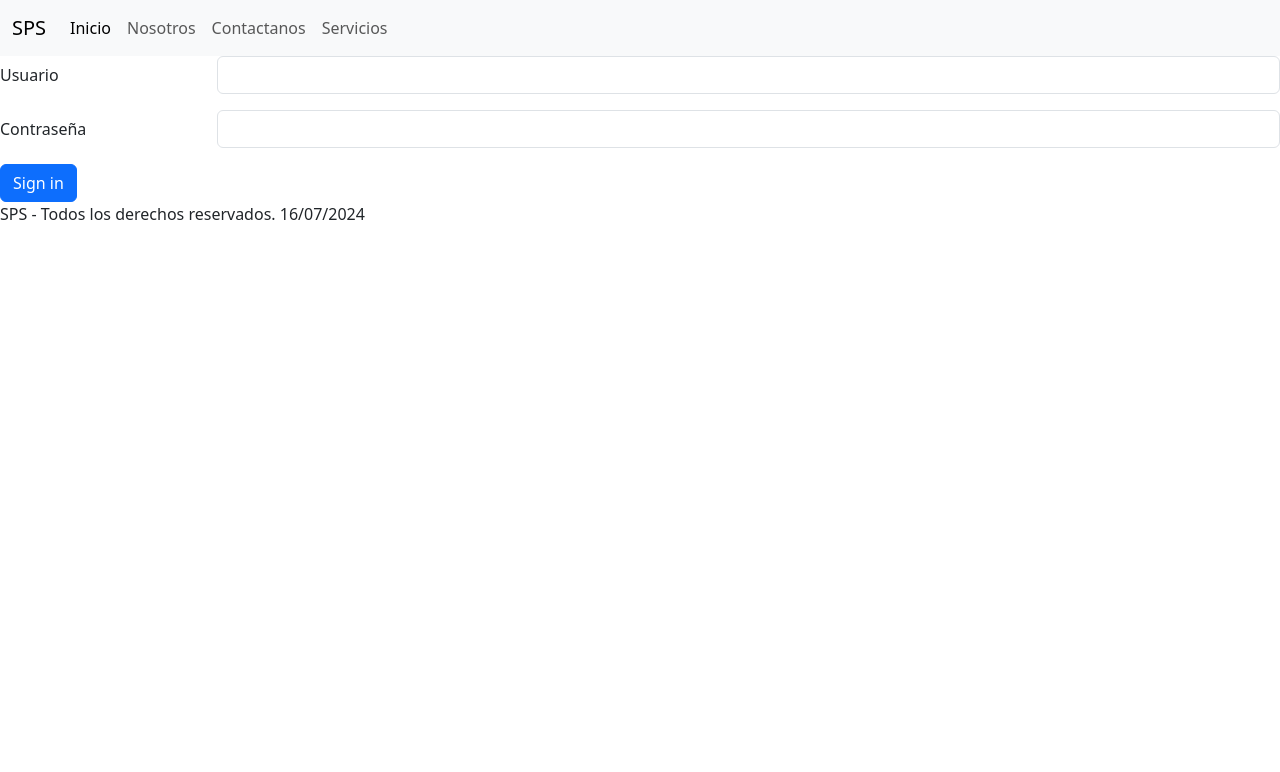
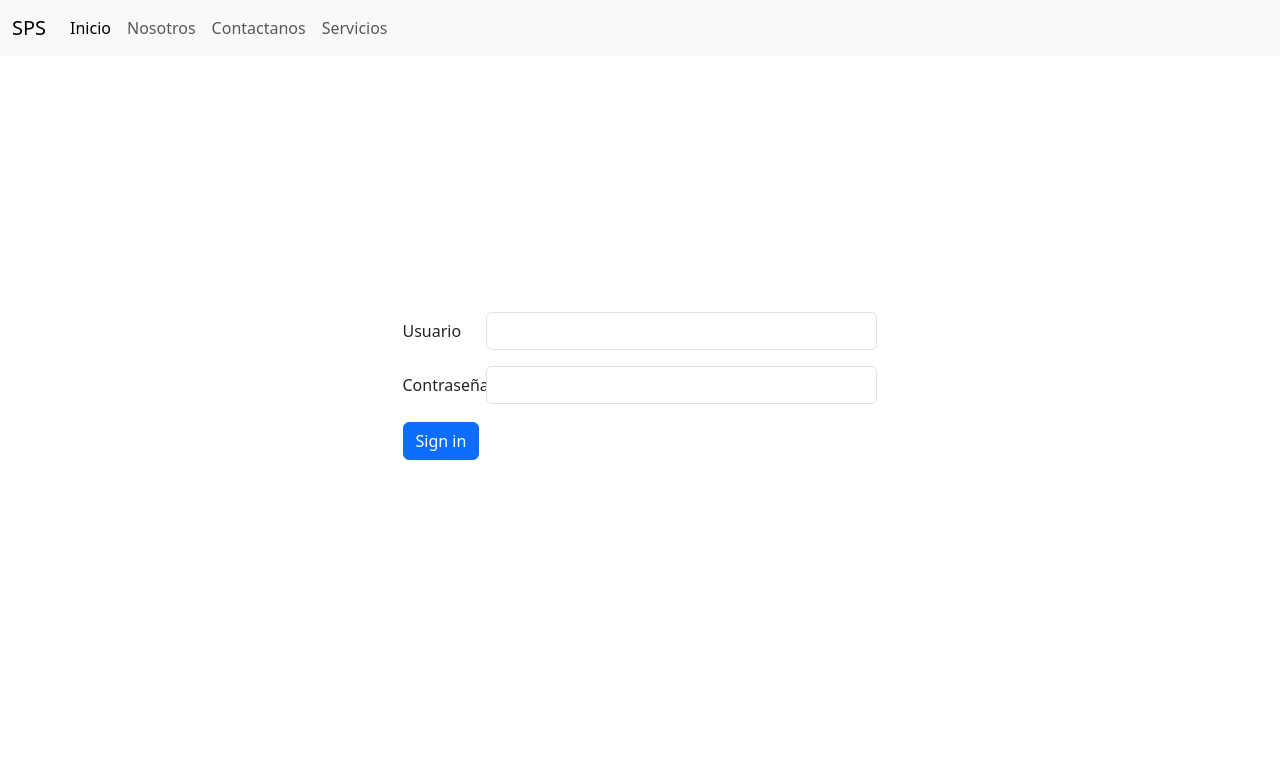
Before and after one commit to Uriel-Ro/Proyecto3A, a PHP site: page /login.php in a window 1280 px wide. Shown: the top 772 px of the page. Before the commit the page ends 220 px from the top, so only its background shows below. Run offline with PHP 8.4, Linux system fonts and the light colour scheme.

Commit message:
form login acomodado

```diff
--- a/estilo.css
+++ b/estilo.css
@@ -8,3 +8,11 @@ p{
 footer{
     text-align: center;
 }
+form{
+    margin: 20%;
+}
+.login{
+    width: 475px;
+    height: 110px;
+    margin: auto;
+}
--- a/login.php
+++ b/login.php
@@ -4,7 +4,7 @@
     <meta charset="UTF-8">
     <meta name="viewport" content="width=device-width, initial-scale=1.0">
     <link href="https://cdn.jsdelivr.net/npm/bootstrap@5.3.3/dist/css/bootstrap.min.css" rel="stylesheet" integrity="sha384-QWTKZyjpPEjISv5WaRU9OFeRpok6YctnYmDr5pNlyT2bRjXh0JMhjY6hW+ALEwIH" crossorigin="anonymous">
-
+    <link rel="stylesheet" href="estilo.css">
     <title>Login</title>
 </head>
 <body>
@@ -35,6 +35,7 @@
       </nav>
 
       <form>
+        <div class="login">
   <div class="row mb-3">
     <label for="inlineFormInputGroupUsername" class="col-sm-2 col-form-label">Usuario</label>
     <div class="col-sm-10">
@@ -48,7 +49,11 @@
     </div>
   </div>
   </div>
+  </div>
+  <div class="login">
   <button type="submit" class="btn btn-primary">Sign in</button>
+  </div>
+
 </form>
 
       <footer>
```
